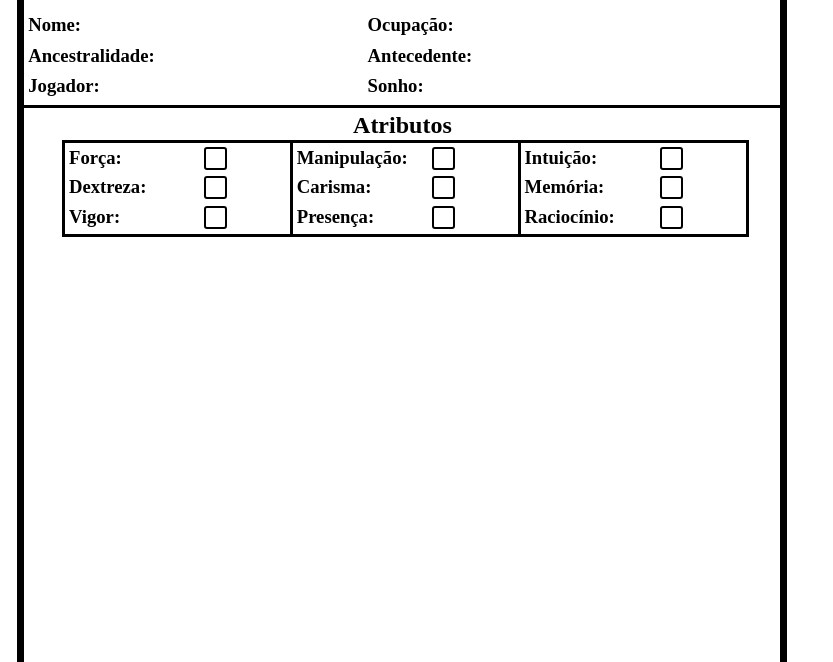
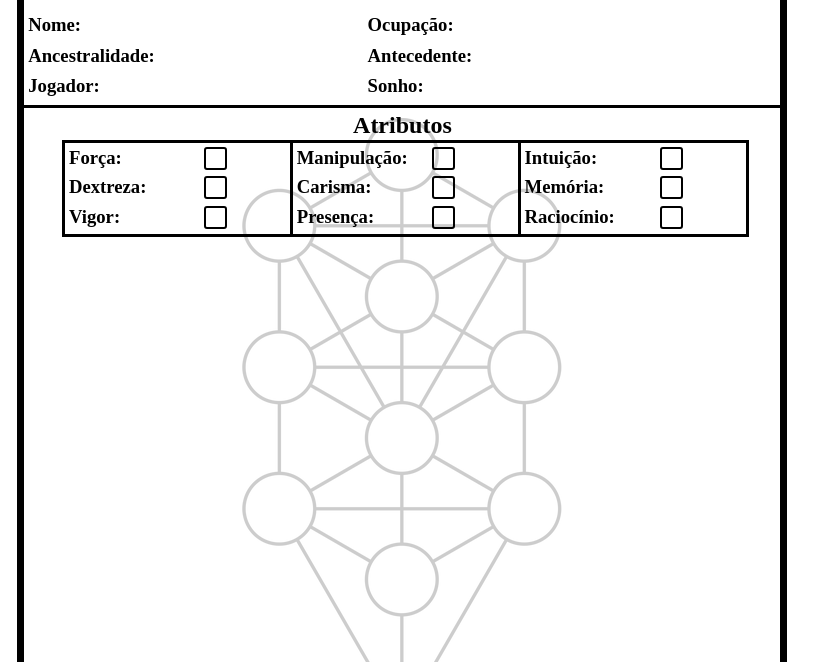
Before and after one commit to danieltrancozo/Sephirah-Character-Sheet, a plain HTML site: page index.html in a window 1280 px wide. Shown: the part 138-800 px from the top of the page, without its empty margins (0-833 px from the left). Drawn offline with Linux system fonts and the light colour scheme.

Commit message:
#Stats-Background-Fix

```diff
--- a/index.html
+++ b/index.html
@@ -12,6 +12,7 @@
 </head>
 <body>
     <div class="sheetbox">
+        <div class="background-image"></div>
         <h1 class="systemtitle">sephirah</h1>
         <div class="headerbox">
             <div class="header-first">
--- a/styles/sheet-style.css
+++ b/styles/sheet-style.css
@@ -15,9 +15,16 @@ body {
     margin-right: 0.25cm;
     border: 0.2cm black solid;
     text-align: center;
-    background-image: url('sephiroth-tree.png');
+}
+.background-image {
+    position: absolute;
+    margin-top: 0px;
+    margin-left: 0px;
+    height: 100%;
+    width: 100%;
+    background-image: url('../sephiroth-tree.png');
+    filter: opacity(0.2);
     background-repeat: no-repeat;
     background-position-x: center;
     background-position-y: center;
-    backface-visibility: visible;
 }
```
